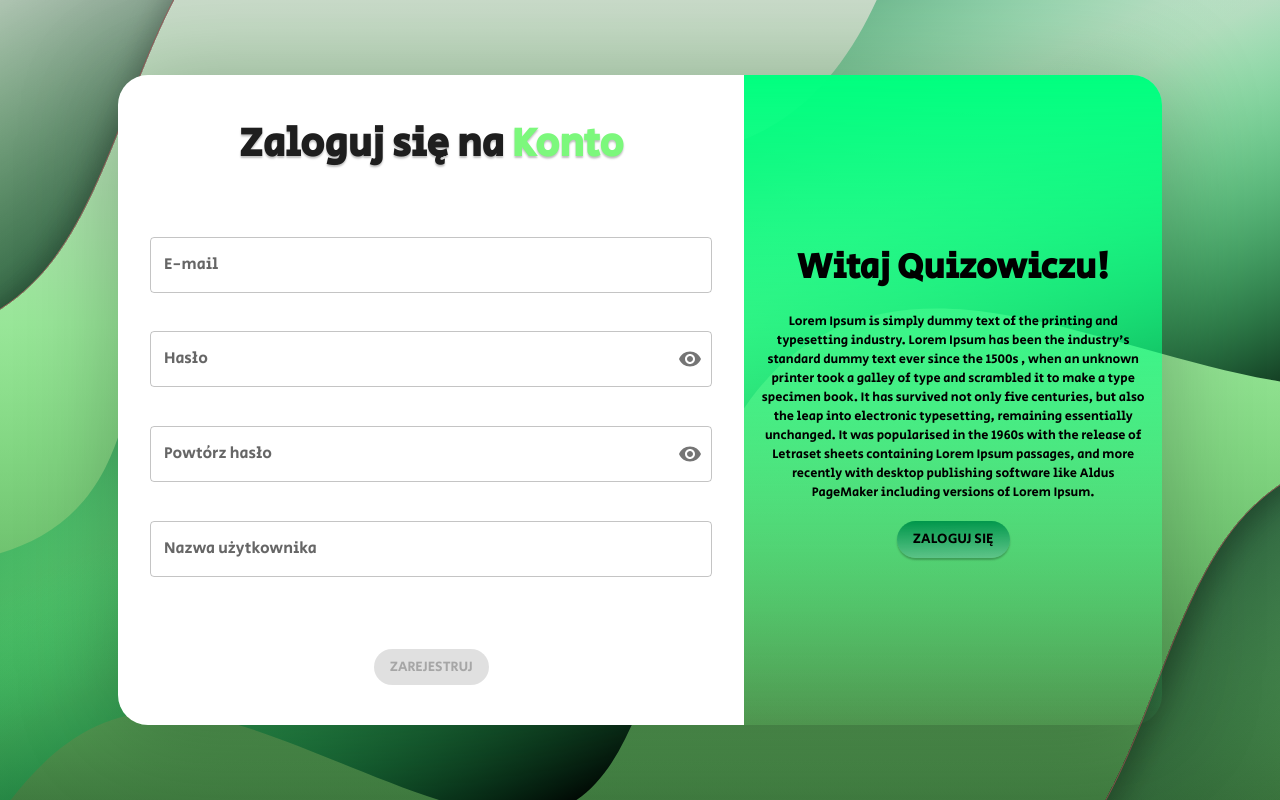
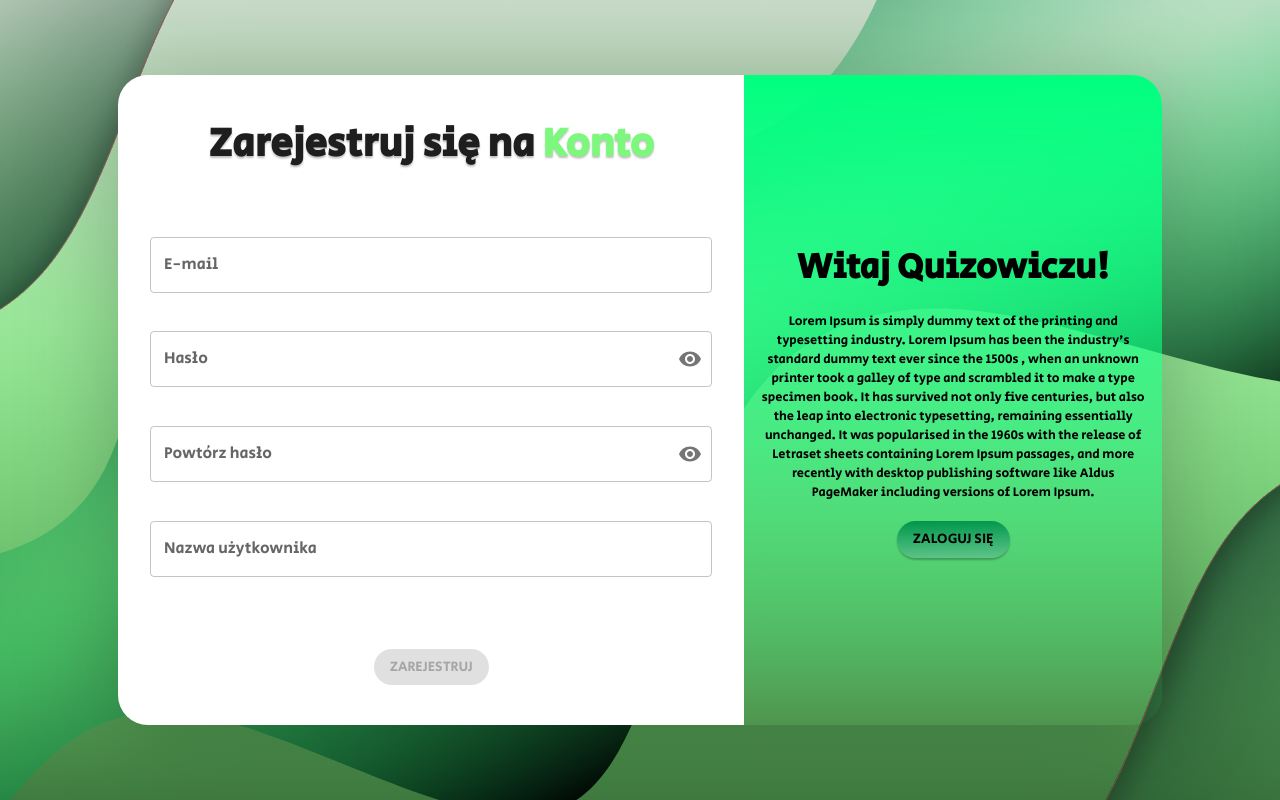
Before and after one commit to Szocik01/Projekt_inzynierski_frontend, a React (Create React App) app: page /register in a window 1280 px wide. Built offline with nearby package versions, Linux system fonts and the light colour scheme.

Commit message:
Fix register title

```diff
--- a/src/pages/Register.tsx
+++ b/src/pages/Register.tsx
@@ -154,7 +154,7 @@ const Register = () => {
         <form css={formStyles} onSubmit={registerHandler}>
         {isLoading && <ContentLoading coverParent={true} />}
         <h1 css={headerStyles}>
-            {resolveLastWordColor("Zaloguj się na Konto")}
+            {resolveLastWordColor("Zarejestruj się na Konto")}
         </h1>
           <AuthFormInputs
             values={registerData}
```
